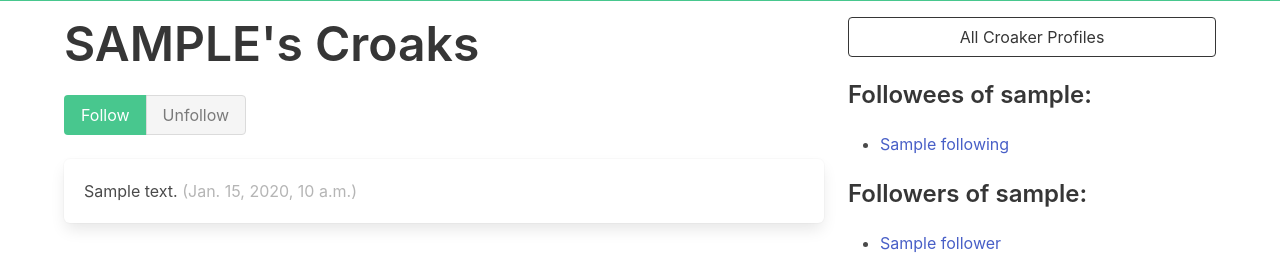
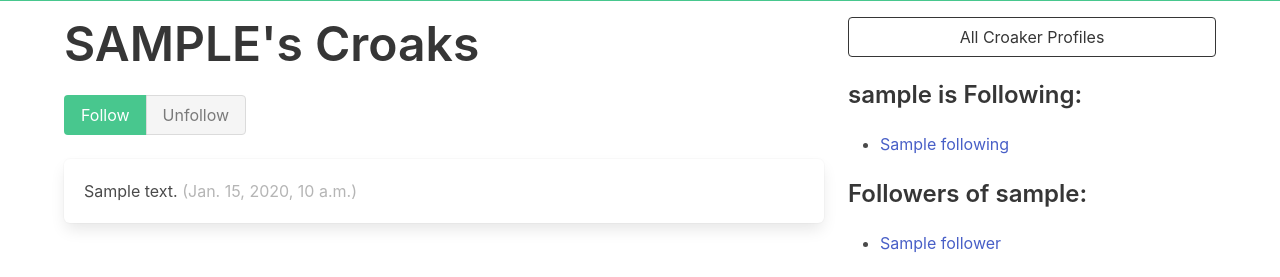
Before and after one commit to brucestull/croaker-social-network, a Django app: template croaker/templates/croaker/profile_detail.html in a window 1280 px wide. Shown: the part 183-460 px from the top of the page. Run offline with Django 4.2, Linux system fonts and the light colour scheme; the template is opened without the code that fills it: most values are stand-ins (such as "Sample title", 1, 10 or a date in 2020).

Commit message:
Clarified text on page for who is following who.

```diff
--- a/croaker/templates/croaker/profile_detail.html
+++ b/croaker/templates/croaker/profile_detail.html
@@ -63,7 +63,7 @@ Croaker - {{ user.username }}'s profile
 
         <div class="block">
             <h3 class="title is-4">
-                Followees of {{profile.user.username}}:
+                {{profile.user.username}} is Following:
             </h3>
             <div class="content">
                 <ul>
```
